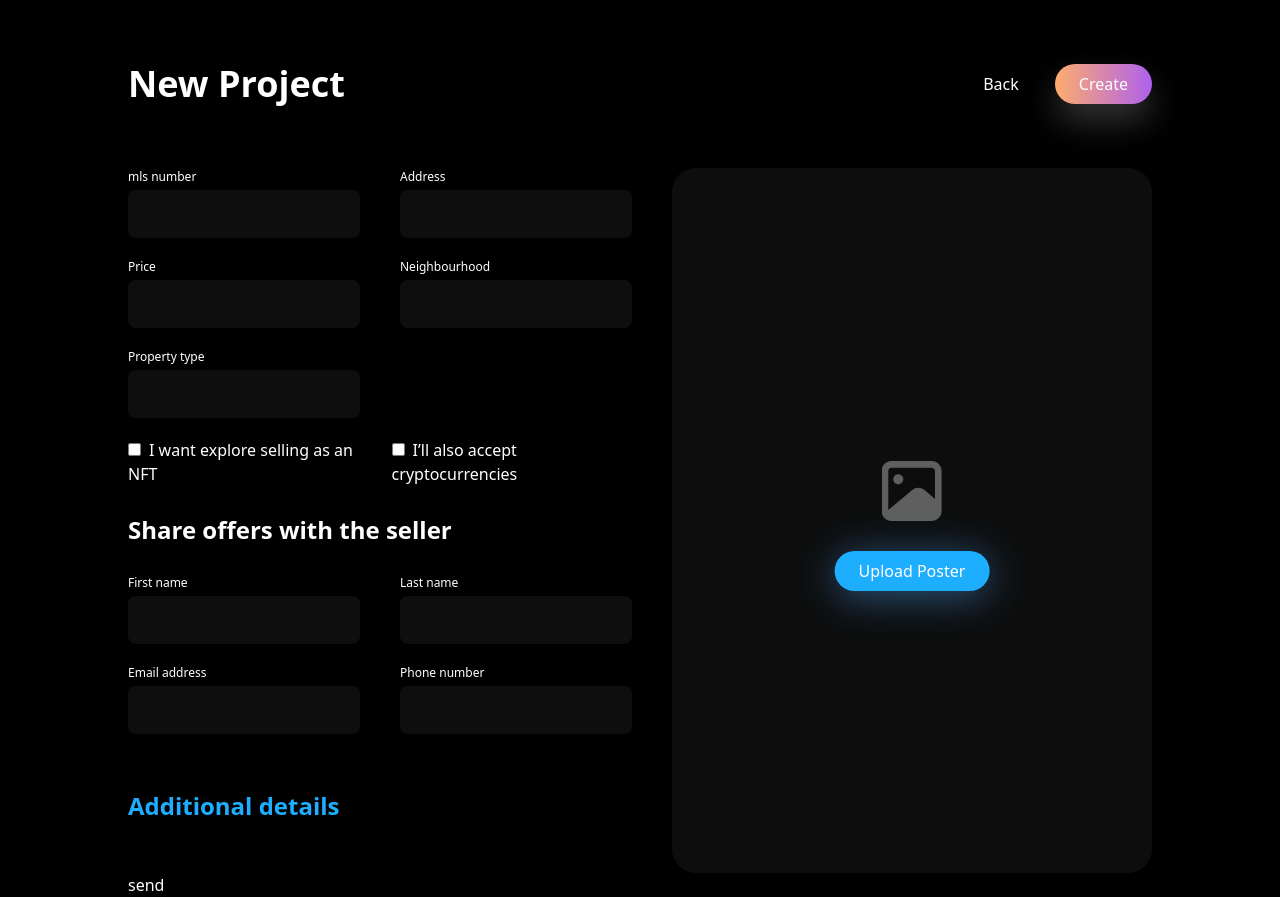
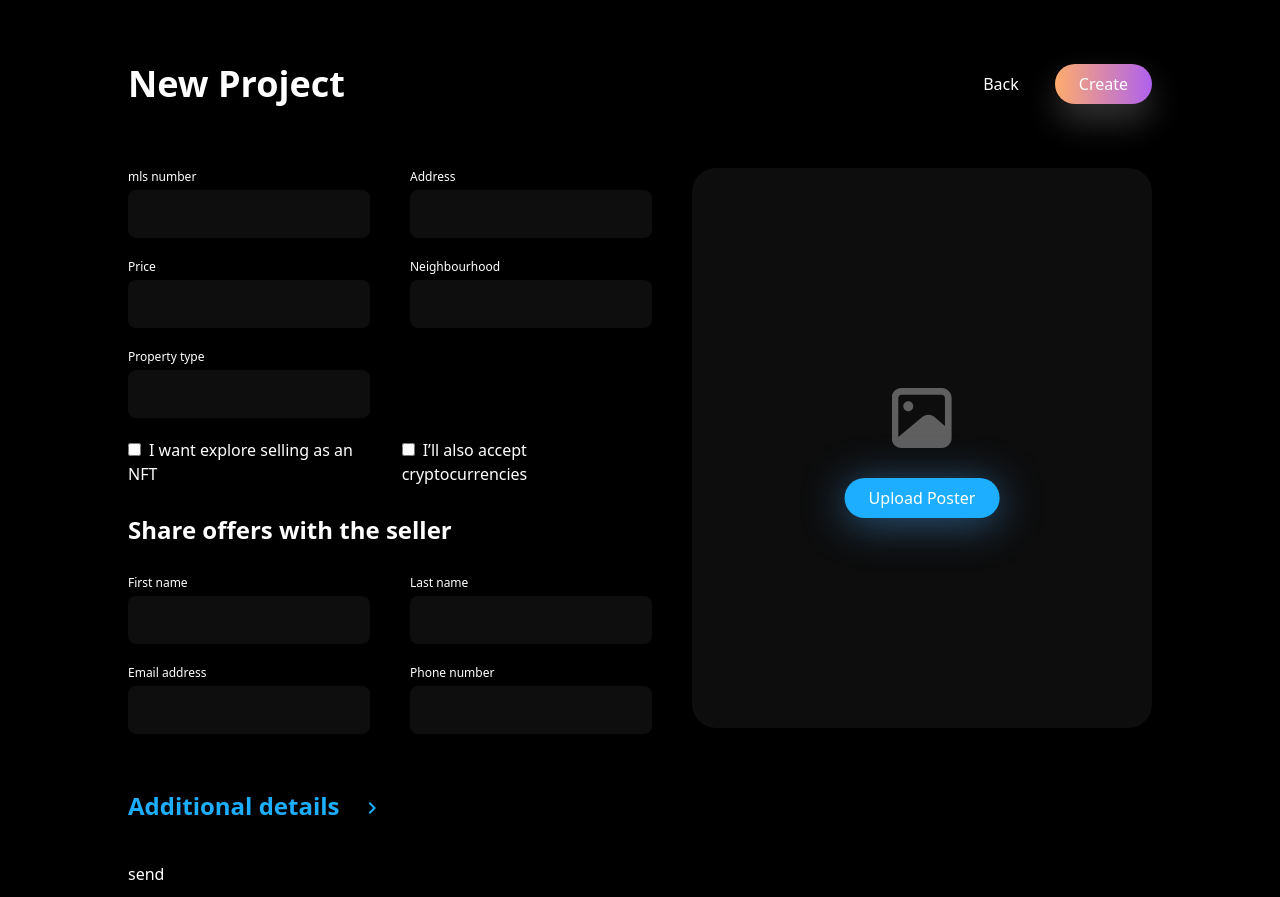
Before and after one commit to Reecure/real-estate, a Next.js app: page /new-project in a window 1280 px wide. Built offline with nearby package versions, Linux system fonts and the light colour scheme.

Commit message:
some upd

```diff
--- a/src/components/CreateProject/MainForm/AdditionalDetail/index.tsx
+++ b/src/components/CreateProject/MainForm/AdditionalDetail/index.tsx
@@ -7,7 +7,7 @@ const AdditionalDetail = (props: Props) => {
   return (
     <div>
       <div className="">
-        <div className="flex gap-10">
+        <div className="flex flex-col md:flex-row gap-10">
           <div className="flex flex-col w-full">
             <label htmlFor="acceptedCurrencies" className="mb-1 text-[12px]">
               Accepted currencies
@@ -31,7 +31,7 @@ const AdditionalDetail = (props: Props) => {
           <div className="w-full"></div>
         </div>
         <div>
-          <div className="flex gap-10">
+          <div className="flex flex-col md:flex-row gap-10">
             <div className="flex flex-col w-full">
               <label htmlFor="bedrooms" className="mb-1 text-[12px]">
                 Bedrooms
@@ -79,6 +79,7 @@ const AdditionalDetail = (props: Props) => {
       <div>
         <label htmlFor="description">Description</label>
         <Field
+          as="textarea"
           id="description"
           name="description"
           className="h-40 w-full bg-white/5"
@@ -88,6 +89,7 @@ const AdditionalDetail = (props: Props) => {
       <div>
         <label htmlFor="agentRemarks">agent remarks</label>
         <Field
+          as="textarea"
           id="agentRemarks"
           name="agentRemarks"
           className="h-20 w-full bg-white/5"
--- a/src/components/CreateProject/MainForm/MainInfo/index.tsx
+++ b/src/components/CreateProject/MainForm/MainInfo/index.tsx
@@ -5,7 +5,7 @@ type Props = {};
 
 const MainInfo = (props: Props) => {
   return (
-    <div className="flex gap-10">
+    <div className="flex flex-col md:flex-row gap-10">
       <div className="flex flex-col w-full">
         <label htmlFor="mlsNumberr" className="mb-1 text-[12px]">
           mls number
@@ -14,7 +14,7 @@ const MainInfo = (props: Props) => {
           type="text"
           id="mlsNumber"
           name="mlsNumber"
-          className="w-full py-3 px-2 mb-5 bg-[#0E0E0E] rounded-lg"
+          className="w-full  py-3 px-2 mb-5 bg-[#0E0E0E] rounded-lg"
         />
         <label htmlFor="price" className="mb-1 text-[12px]">
           Price
--- a/src/components/CreateProject/MainForm/index.tsx
+++ b/src/components/CreateProject/MainForm/index.tsx
@@ -9,6 +9,7 @@ import ShareOffersForm from "./ShareOffersForm";
 import img from "../../../../public/non-image-in-field.svg";
 import axios from "axios";
 import { IProject } from "../../../../models/project";
+import { MdOutlineKeyboardArrowRight } from "react-icons/md";
 
 type Props = {};
 
@@ -73,8 +74,34 @@ const MainForm = (props: Props) => {
       >
         {({ isSubmitting, setFieldValue }) => (
           <Form>
-            <div className="grid grid-cols-[3fr_1fr] gap-10">
-              <div>
+            <div className="flex justify-between flex-col md:flex-row-reverse gap-10">
+              <div className="relative w-full  min-w-[150px] min-h-[300px] md:max-w-[460px] md:max-h-[560px]  overflow-hidden bg-white/5 rounded-[24px] ">
+                <Field
+                  ref={fileInputRef}
+                  type="file"
+                  name="poster"
+                  id="poster"
+                  onChange={handleFileChange}
+                  className="absolute inset-0 w-full h-full opacity-0 z-10"
+                />
+                <div className=" flex flex-col items-center absolute top-1/2 -translate-y-1/2 left-1/2  -translate-x-1/2 ">
+                  <Image src={img} alt="img" className="mb-5 " />
+                  <BlueButton onClick={handleClick}>Upload Poster</BlueButton>
+                </div>
+
+                <div className="absolute top-1/2  -translate-y-1/2 ">
+                  {previewImage && (
+                    <Image
+                      src={previewImage}
+                      alt="Preview"
+                      width={480}
+                      height={705}
+                    />
+                  )}
+                </div>
+              </div>
+
+              <div className="w-full">
                 {/* Main inputs MLS ADDRESS etc... */}
                 <MainInfo />
 
@@ -88,46 +115,26 @@ const MainForm = (props: Props) => {
                 <ShareOffersForm />
 
                 {/* Additional Details */}
-                <h5
-                  className="text-2xl font-semibold text-primary-blue mt-9 cursor-pointer mb-10"
+                <div
+                  className="flex items-center space-x-5"
                   onClick={() => setOpenAdditionalDetails((prev) => !prev)}
                 >
-                  Additional details
-                </h5>
+                  <h5 className="text-2xl font-semibold text-primary-blue mt-9 cursor-pointer mb-10">
+                    Additional details
+                  </h5>
+                  <MdOutlineKeyboardArrowRight
+                    className={`text-primary-blue text-2xl duration-300 ${
+                      openAdditionalDetails ? "rotate-90" : ""
+                    }`}
+                  />
+                </div>
+
                 {openAdditionalDetails && (
                   <>
                     <h5 className="text-2xl font-semibold pb-10">Features</h5>
                     <AdditionalDetail />
                   </>
                 )}
-              </div>
-
-              <div>
-                <div className="relative overflow-hidden bg-white/5 rounded-[24px] w-[480px] h-[705px]">
-                  <Field
-                    ref={fileInputRef}
-                    type="file"
-                    name="poster"
-                    id="poster"
-                    onChange={handleFileChange}
-                    className="absolute inset-0 w-full h-full opacity-0 z-10"
-                  />
-                  <div className=" flex flex-col items-center absolute top-1/2 -translate-y-1/2 left-1/2  -translate-x-1/2 ">
-                    <Image src={img} alt="img" className="mb-5 " />
-                    <BlueButton onClick={handleClick}>Upload Poster</BlueButton>
-                  </div>
-
-                  <div className="absolute top-1/2  -translate-y-1/2 ">
-                    {previewImage && (
-                      <Image
-                        src={previewImage}
-                        alt="Preview"
-                        width={480}
-                        height={705}
-                      />
-                    )}
-                  </div>
-                </div>
               </div>
             </div>
             <button type="submit">send</button>
```
Also changed, not shown: todo.txt.
